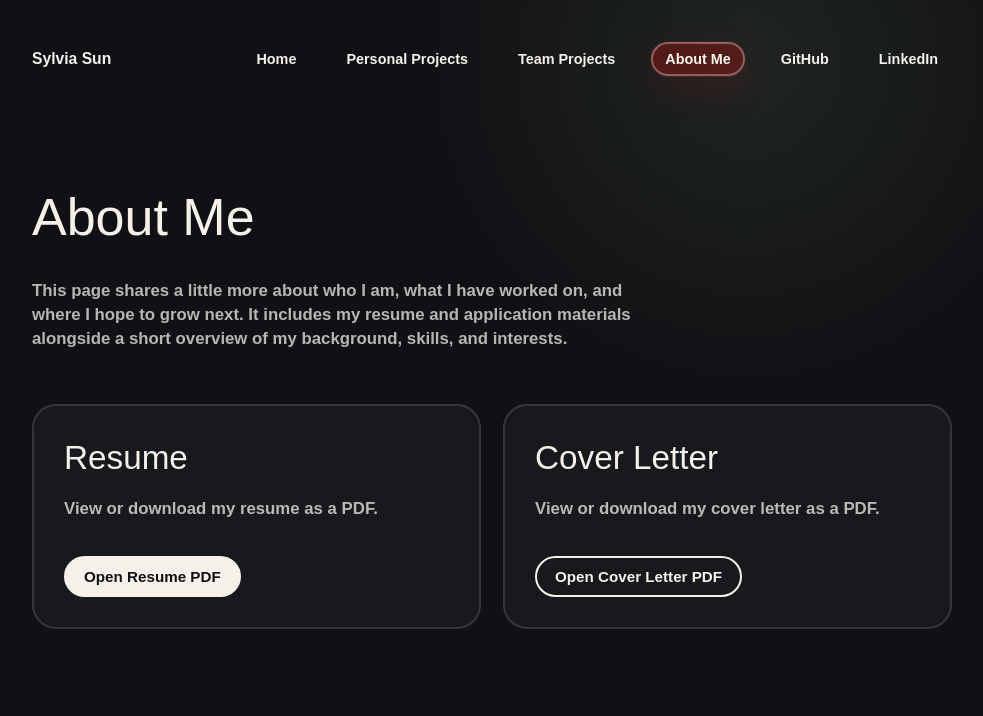
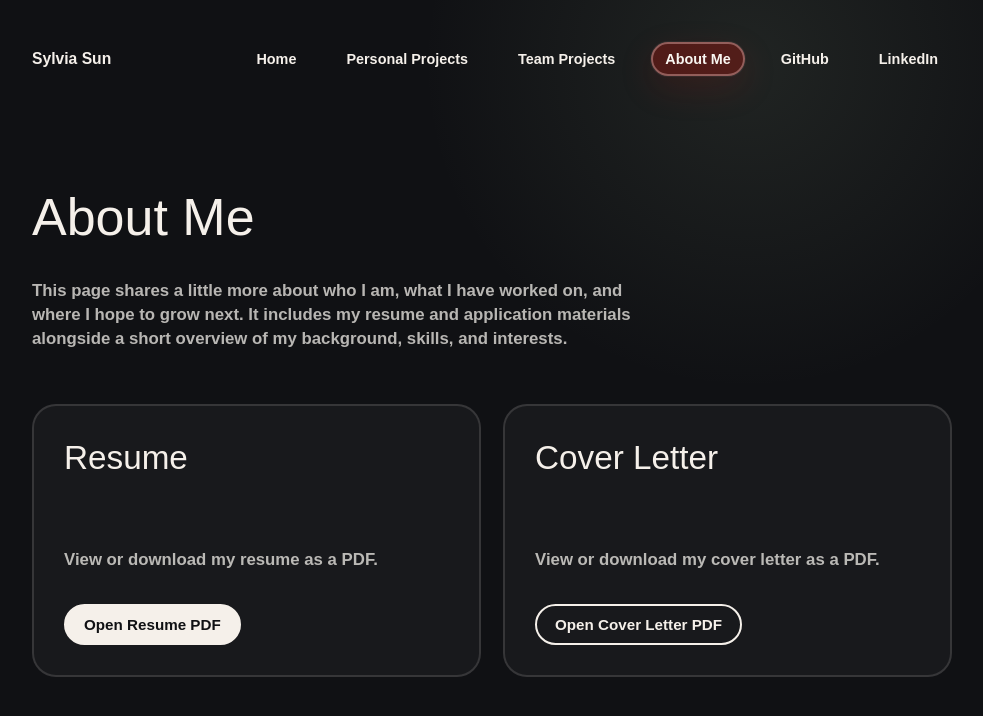
Before and after one commit to vantemoon/vantemoon.github.io, a Next.js app in the folder portfolio/: page /about in a window 1280 px wide. Shown: the top 716 px of the page, without its empty margins (148-1131 px from the left). Built offline with nearby package versions, Linux system fonts and the light colour scheme; a web font is replaced by a local one.

Commit message:
Fix cosmetic issues

```diff
--- a/portfolio/app/globals.css
+++ b/portfolio/app/globals.css
@@ -455,11 +455,23 @@ p {
 }
 
 .document-card {
+  display: grid;
+  grid-template-rows: minmax(112px, auto) minmax(42px, auto) auto;
+  align-content: start;
   padding: 30px;
 }
 
+.document-card h2 {
+  align-self: start;
+}
+
+.document-card p {
+  margin: 0;
+}
+
 .document-card .button {
-  margin-top: 18px;
+  justify-self: start;
+  margin-top: 14px;
 }
 
 @keyframes rotatePlaceholder {
```
